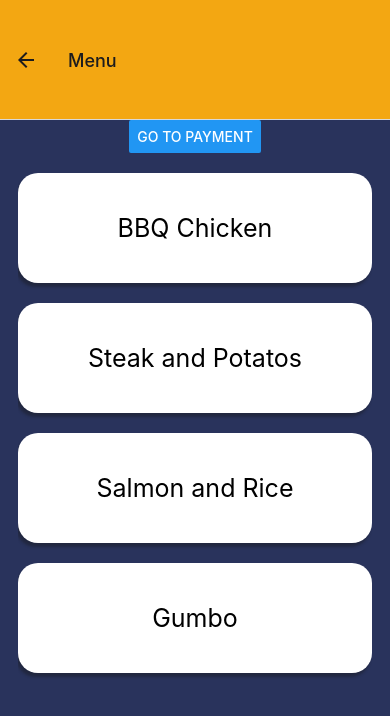
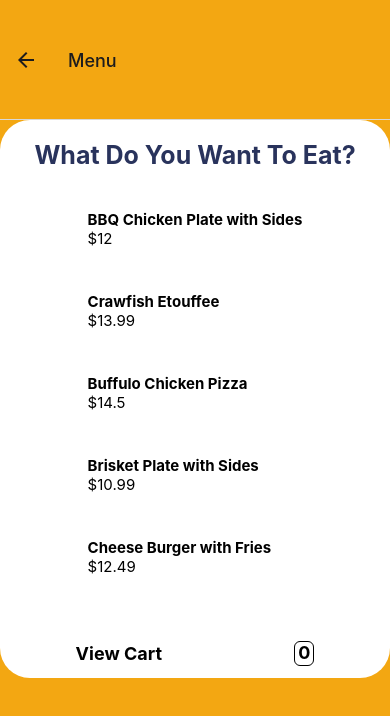
Before and after one commit to ZakWolfgang/ServadoApp, a React Native app in the folder mobile-app/: screen /Menu in a window 390 px wide. Shown: the top 716 px of the page. Built offline with nearby package versions, Linux system fonts and the light colour scheme; no server answers.

Commit message:
added menuScreen functions and paymentScreen style

```diff
--- a/mobile-app/App.js
+++ b/mobile-app/App.js
@@ -39,10 +39,10 @@ export default function App() {
           name="Login"
           component={LoginScreen}
         />
-        <Stack.Screen
-         name="Home"
+        {/*<Stack.Screen
+          name="Home"
           component={HomeScreen}
-        />
+  />*/}
         <Stack.Screen
           name="Restaurants"
           component={RestaurantScreen}
--- /dev/null
+++ b/mobile-app/components/MenuCard.js
@@ -0,0 +1,42 @@
+import React from 'react';
+import {Text,View,Image,StyleSheet, TouchableOpacity} from 'react-native';
+import {colors} from '../global/styles'
+
+export default function MenuCard({
+    onPressMenuCard,
+    meal,
+    price,
+    }){
+    return(
+        <TouchableOpacity onPress={onPressMenuCard}>
+           <View style ={styles.container}>
+                <Text style ={styles.meal}>{meal}</Text>
+                <Text style = {styles.price}>${price}</Text>
+           </View>
+        </TouchableOpacity>
+
+    )
+}
+
+const styles =StyleSheet.create({
+    container:{
+        backgroundColor:"white",
+        elevation:4,
+        shadowOpacity:0.4,
+        shadowColor:"black",
+        margin:7,
+        padding:15
+    },
+
+    meal: {
+        fontSize:15,
+        color:'black',
+        fontWeight:"bold"
+    },
+
+    price:{
+        fontSize:15,
+        color:"black",
+    },
+
+})
--- a/mobile-app/components/RestaurantCard.js
+++ b/mobile-app/components/RestaurantCard.js
@@ -10,7 +10,7 @@ import { restaurantData } from '../global/data';
 
 
 export default function RestaurantCard({
-    OnPressFoodCard,
+    OnPressRestaurantCard,
     restaurantName,
     businessAddress,
     images,
@@ -18,7 +18,7 @@ export default function RestaurantCard({
 }) {
 
     return(
-        <TouchableOpacity>
+        <TouchableOpacity onPress={OnPressRestaurantCard}>
             <View style={{...styles.cardView, width:screenWidth}}>
 
                 <Image
--- a/mobile-app/global/data.js
+++ b/mobile-app/global/data.js
@@ -2,41 +2,63 @@ export const restaurantData = [
     {restaurantName:"Milan Mondayz",
     businessAddress:"The Steak House of Hammond",
     images:require('../images/temp.jpg'),
-    productData:[{name:"BBQ Chicken Plate with Sides",
+    //productData:[{
+    meal:"BBQ Chicken Plate with Sides",
     images:require('../images/temp.jpg'),
-    price:12.00}],
+    price:12.00,
     id:0},
 
     {restaurantName:"Nick's Cajun Flavors",
     businessAddress:"123 Hammond Road",
     images:require('../images/temp.jpg'),
-    productData:[{name:"Crawfish Etouffee",
-    price:13.99}],
+    //productData:[{
+    meal:"Crawfish Etouffee",
+    price:13.99,
     images:require('../images/temp.jpg'),
     id:1},
 
     {restaurantName:"Pete's Pizzera",
     businessAddress:"567 Pizza Place",
     images:require('../images/temp.jpg'),
-    productData:[{name:"Buffulo Chicken Pizza",
-    price:14.50}],
+    //productData:[{
+    meal:"Buffulo Chicken Pizza",
+    price:14.50,
     images:require('../images/temp.jpg'),
     id:2},
 
     {restaurantName:"Hot Hogs Grill",
     businessAddress:"The Steak House of Hammond",
     images:require('../images/temp.jpg'),
-    productData:[{name:"Brisket Plate with Sides",
-    price:10.99}],
+    //productData:[{
+    meal:"Brisket Plate with Sides",
+    price:10.99,
     images:require('../images/temp.jpg'),
     id:3},
 
     {restaurantName:"Meat U There",
     businessAddress:"The Steak House of Hammond",
     images:require('../images/temp.jpg'),
-    productData:[{name:"Cheese Burger with Fries",
-    price:12.49}],
+    //productData:[{
+    meal:"Cheese Burger with Fries",
+    price:12.49,
     images:require('../images/temp.jpg'),
     id:4},
 
 ];
+
+
+export const menuData = [
+
+    {title:"BEEF",special:false,key:0, },
+    {title:"CHICKEN", special:false,key:1},
+    {title:"VEGGIE BURGER",special:false ,key:2},
+    {title:"FRIES& CORN",special:false ,key:3},
+    {title:"SALADS",special:false,key:4},
+    {title:"HAPPY MEALS",special:false,key:5},
+    {title:"SAHRE BOX",special:false,key:6},
+    {title:"MILKSHAKES",special:false,key:7},
+    {title:"COLD DRINKS",special:false,key:8},
+    {title:"DESSERTS",special:false,key:9},
+    {title:"HOT DRINKS",special:false,key:10},
+
+    ] ;
--- a/mobile-app/screens/LoginScreen.js
+++ b/mobile-app/screens/LoginScreen.js
@@ -17,7 +17,7 @@ const LoginScreen = () => {
   useEffect(() => {
     const unsubscribe = auth.onAuthStateChanged(user => {
       if (user) {
-        navigation.navigate("Home")
+        navigation.navigate("Restaurants")
       }
     })
 
@@ -90,7 +90,7 @@ const LoginScreen = () => {
 
       <View>
         <TouchableOpacity>
-          <Text>Forgot Password?</Text>
+          {/*<Text>Forgot Password?</Text>*/}
         </TouchableOpacity>
       </View>
     </KeyboardAvoidingView>
--- a/mobile-app/screens/MenuScreen.js
+++ b/mobile-app/screens/MenuScreen.js
@@ -1,72 +1,127 @@
-import { StyleSheet, Text, View, Button, FlatList, TouchableOpacity } from 'react-native'
-import { useNavigation } from '@react-navigation/core'
-import React from 'react'
+import { StyleSheet, Text, View, Button, FlatList, TouchableOpacity, Dimensions } from 'react-native'
+import React,{Component } from 'react'
 
+
+import { restaurantData, productData } from '../global/data';
+import MenuCard from '../components/MenuCard';
 import { colors } from '../global/styles.js';
 
-
-const data = [
-  { id: '1', title: 'BBQ Chicken' },
-  { id: '2', title: "Steak and Potatos" },
-  { id: '3', title: "Salmon and Rice" },
-  { id: '4', title: "Gumbo"}
-];
+const SCREEN_WIDTH = Dimensions.get('window').width
+const initialLayout = SCREEN_WIDTH;
 
 
-
-
-const MenuScreen = () => {
-  const navigation = useNavigation()
+export default function MenuScreen({navigation, productData}) {
     return (
       <View style={styles.container}>
-      <Button
+        <View style={styles.cardView}>
+          {/*<Button
             title="Go to Payment"
             onPress={() => navigation.navigate('Payment')}
+    />*/}
+        <View style ={styles.headerTextView}>
+          <Text style ={styles.headerText}>What Do You Want To Eat?</Text>
+        </View>
+        <View>
+        <View style ={{flex:1}}>
+            <View style ={styles.menuCard}>
+                <FlatList
+                    style={{marginTop:10, marginBottom:10}}
+                    data = {restaurantData}
+                    keyExtractor = {(item,index)=>index.toString()}
+                    renderItem = {({item,index})=>(
+                      <MenuCard
+                        meal ={item.meal}
+                        price ={item.price}
+                        onPressMenuCard={()=>{navigation.navigate("Payment",{id:index,restaurant:item.restaurantName})}}
                       />
-      <FlatList
-            data={data}
-            keyExtractor={item => item.id}
-            renderItem={({ item }) => (
-              <View style={styles.listItem}>
-              <TouchableOpacity onPress={() => navigation.navigate('Payment')}>
-                <Text style={styles.listItemText}>{item.title}</Text>
+                    )}
+                />
+            </View>
+            <TouchableOpacity>
+              <View style ={styles.cartContainer}>
+                <View style ={styles.cartCounterContainer}>
+                  <Text style ={styles.cartText}>View Cart</Text>
+                    <View style ={styles.cartCounter}>
+                      <Text style ={styles.cartNum}>0</Text>
+                    </View>
+                </View>
+              </View>
             </TouchableOpacity>
         </View>
-            )}
-          />
-
+        </View>
+        </View>
       </View>
   )
 }
 
-export default MenuScreen
-
 const styles = StyleSheet.create({
   container: {
     flex: 1,
-    backgroundColor:colors.darkBlue,
+    backgroundColor:colors.yellow,
     alignItems: 'center'
   },
-  text: {
-    fontSize: 20,
-    color: '#101010',
-    marginTop: 60,
-    fontWeight: '700'
+  cardView: {
+    alignItems:'center',
+    backgroundColor:colors.white,
+    width:'100%',
+    borderRadius:30,
   },
-  listItem: {
-    marginTop: 20,
-    paddingVertical: 40,
-    paddingHorizontal: 70,
-    alignItems: 'center',
-    backgroundColor:colors.white,
-    width: '100%',
-    borderRadius: 20,
-    shadowOffset: {width: -2, height: 4},
-    shadowColor: '#171717',
-    shadowOpacity: 0.4,
-    shadowRadius: 3,
+
+  headerText:{
+    color:colors.darkBlue,
+    fontSize:25,
+    fontWeight:"bold",
+
   },
-  listItemText: {
-    fontSize: 25
-  }
+  headerTextView:{
+    alignItems:'center',
+    width:'100%',
+    //backgroundColor:colors.darkBlue,
+    paddingVertical:3,
+    paddingTop:20
+
+  },
+  menuCard:{
+    marginTop:5,
+    paddingBottom:20,
+    width:'100%'
+
+  },
+  cartContainer:{
+    backgroundColor:'white',
+    height:50,
+    alignContent:"center",
+    marginBottom:0,
+    justifyContent:"center"
+
+  },
+
+  cartCounterContainer:{
+    flexDirection:"row",
+    justifyContent:"space-between",
+    alignItems:"center"
+  },
+
+  cartText:{
+    padding:10,
+    fontWeight:"bold",
+    fontSize:18,
+    color:"black"
+  },
+
+  cartCounter:{
+    borderWidth:1,
+    marginRight:10,
+    borderColor:"black",
+    borderRadius:6,
+    paddingBottom:2
+  },
+
+  cartNum:{
+    paddingHorizontal:3,
+    fontWeight:"bold",
+    fontSize:18,
+    color:"black",
+  },
+
 })
--- a/mobile-app/screens/PaymentScreen.js
+++ b/mobile-app/screens/PaymentScreen.js
@@ -1,15 +1,31 @@
-import { StyleSheet, Text, View  } from 'react-native'
+import { StyleSheet, Text, View, Image  } from 'react-native'
 //import { useNavigation } from '@react-navigation/core'
 import React from 'react'
+import image from '../images/venmo.png'
 
 const PaymentScreen = () => {
   return (
-    <View>
-      <Text>PaymentScreen</Text>
+    <View styls={styles.container}>
+      <Image
+        style={styles.venmo}
+        source={image}
+
+        />
     </View>
   )
 }
 
 export default PaymentScreen
 
-const styles = StyleSheet.create({})
+const styles = StyleSheet.create({
+  container:{
+    flex:1,
+  },
+  venmo:{
+    alignSelf:'center',
+    marginTop:100,
+    width:150,
+    height:150,
+
+  }
+})
--- a/mobile-app/screens/RestaurantScreen.js
+++ b/mobile-app/screens/RestaurantScreen.js
@@ -1,4 +1,4 @@
-import { StyleSheet, Text, View, Button, FlatList, Dimensions, Image, ScrollView } from 'react-native'
+import { StyleSheet, Text, View, Button, FlatList, Dimensions } from 'react-native'
 import { useNavigation } from '@react-navigation/core'
 
 import { colors } from '../global/styles.js';
@@ -6,45 +6,40 @@ import { restaurantData } from '../global/data';
 
 import React from 'react'
 import RestaurantCard from '../components/RestaurantCard.js';
-import { color } from '@rneui/base';
 
 const SCREEN_WIDTH = Dimensions.get('window').width
 
-export default function RestaurantScreen() {
-  const navigation = useNavigation()
+export default function RestaurantScreen({ navigation }) {
+  const { navigate } = useNavigation();
     return (
     <View style={styles.container}>
       <View style={styles.cardView}>
-            <Button
+        {/*<Button
           title="Go to Menu"
-              onPress={() => navigation.navigate('Menu')}
-            />
+          onPress ={()=>{navigation.navigate("Menu",{restaurantData})}}
+    />*/}
           <View style ={styles.headerTextView}>
               <Text style ={styles.headerText}>Where Do You Want To Eat?</Text>
           </View>
-
-
           <View>
             <FlatList
               style={{marginTop:10, marginBottom:10}}
               data={restaurantData}
               vertical ={true}
               keyExtractor={(item,index)=>index.toString()}
-
-            renderItem={({ item }) => (
-              <View style={{marginRight:5}}>
+              renderItem={({ item,index }) => (
                 <RestaurantCard
-                  screenWidth={SCREEN_WIDTH*0.90}
+                  screenWidth={SCREEN_WIDTH*.94}
                   images={item.images}
                   restaurantName={item.restaurantName}
                   businessAddress={item.businessAddress}
+                  OnPressRestaurantCard ={()=>{navigation.navigate("Menu",{id:index,restaurant:item.restaurantName})}}
+
                 />
-              </View>
               )}
             />
         </View>
       </View>
-
     </View>
 
     )
@@ -60,7 +55,8 @@ const styles = StyleSheet.create({
     alignItems:'center',
     backgroundColor:colors.white,
     width:'100%',
-    borderRadius:30
+    borderRadius:30,
+    paddingBottom:150
   },
   headerText:{
     color:colors.darkBlue,
@@ -73,6 +69,7 @@ const styles = StyleSheet.create({
     width:'100%',
     //backgroundColor:colors.darkBlue,
     paddingVertical:3,
+    paddingTop:20
 
   }
 })
```
Also changed, not shown: mobile-app/components/restaurantHeader.js (added, +26 -0 lines), mobile-app/images/venmo.png (added). Lines whose indentation alone changed are shown as unchanged.
